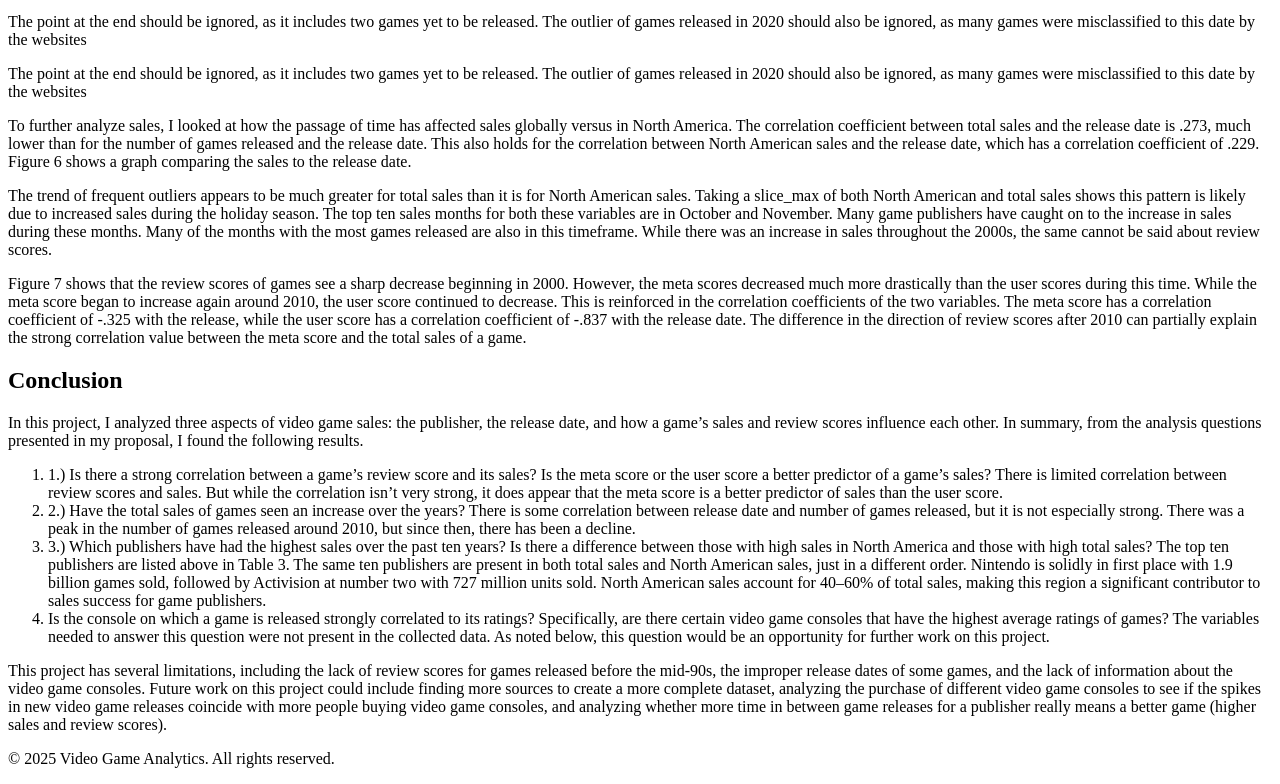
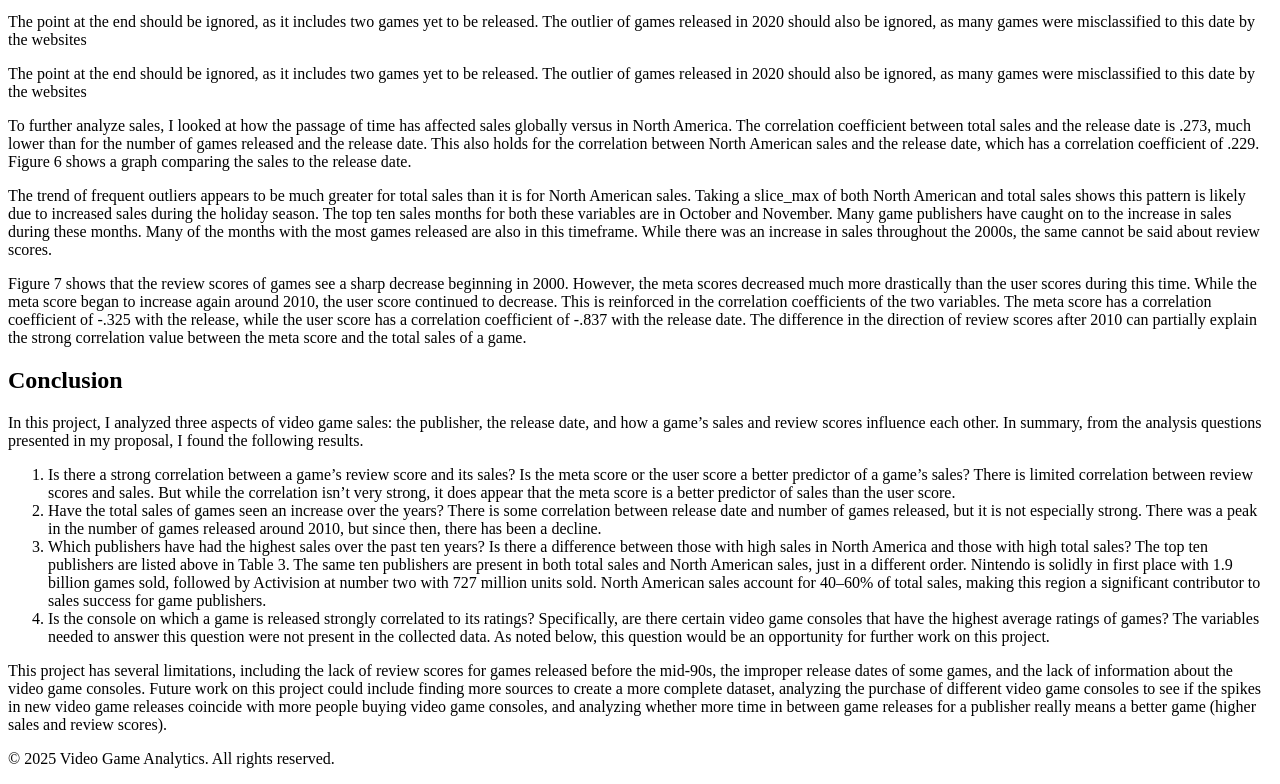
Before and after one commit to tommyjaeger11/3300-module7, a plain HTML site: page index.html in a window 1280 px wide. Shown: the part 2139-2923 px from the top of the page. Drawn offline with Linux system fonts and the light colour scheme.

Commit message:
updated conclusion

```diff
--- a/index.html
+++ b/index.html
@@ -310,31 +310,30 @@
         <p></p>
         <ol>
           <li>
-            1.) Is there a strong correlation between a game’s review score and
-            its sales? Is the meta score or the user score a better predictor of
-            a game’s sales? There is limited correlation between review scores
-            and sales. But while the correlation isn’t very strong, it does
-            appear that the meta score is a better predictor of sales than the
-            user score.
+            Is there a strong correlation between a game’s review score and its
+            sales? Is the meta score or the user score a better predictor of a
+            game’s sales? There is limited correlation between review scores and
+            sales. But while the correlation isn’t very strong, it does appear
+            that the meta score is a better predictor of sales than the user
+            score.
           </li>
           <li>
-            2.) Have the total sales of games seen an increase over the years?
-            There is some correlation between release date and number of games
+            Have the total sales of games seen an increase over the years? There
+            is some correlation between release date and number of games
             released, but it is not especially strong. There was a peak in the
             number of games released around 2010, but since then, there has been
             a decline.
           </li>
           <li>
-            3.) Which publishers have had the highest sales over the past ten
-            years? Is there a difference between those with high sales in North
-            America and those with high total sales? The top ten publishers are
-            listed above in Table 3. The same ten publishers are present in both
-            total sales and North American sales, just in a different order.
-            Nintendo is solidly in first place with 1.9 billion games sold,
-            followed by Activision at number two with 727 million units sold.
-            North American sales account for 40–60% of total sales, making this
-            region a significant contributor to sales success for game
-            publishers.
+            Which publishers have had the highest sales over the past ten years?
+            Is there a difference between those with high sales in North America
+            and those with high total sales? The top ten publishers are listed
+            above in Table 3. The same ten publishers are present in both total
+            sales and North American sales, just in a different order. Nintendo
+            is solidly in first place with 1.9 billion games sold, followed by
+            Activision at number two with 727 million units sold. North American
+            sales account for 40–60% of total sales, making this region a
+            significant contributor to sales success for game publishers.
           </li>
           <li>
             Is the console on which a game is released strongly correlated to
```
